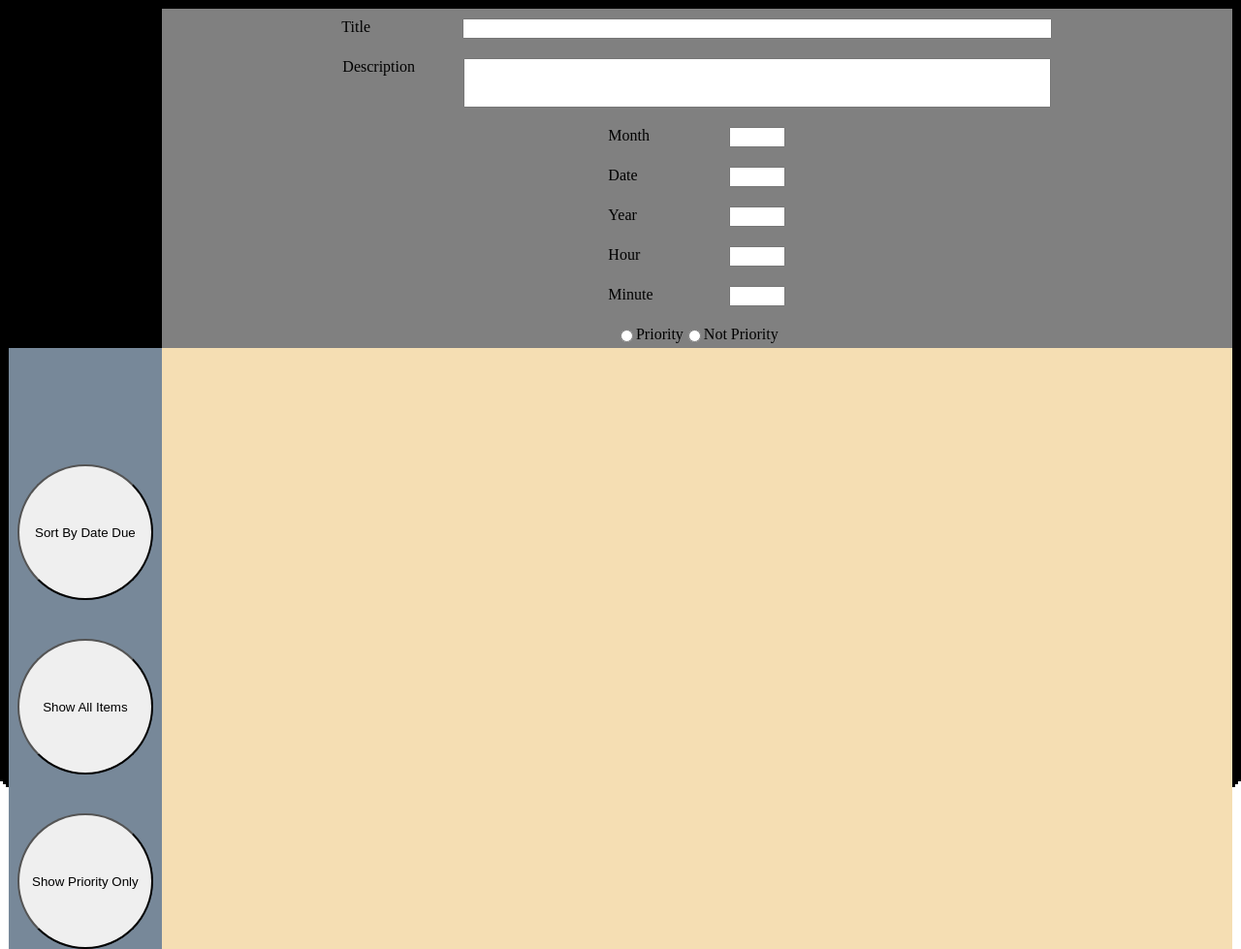
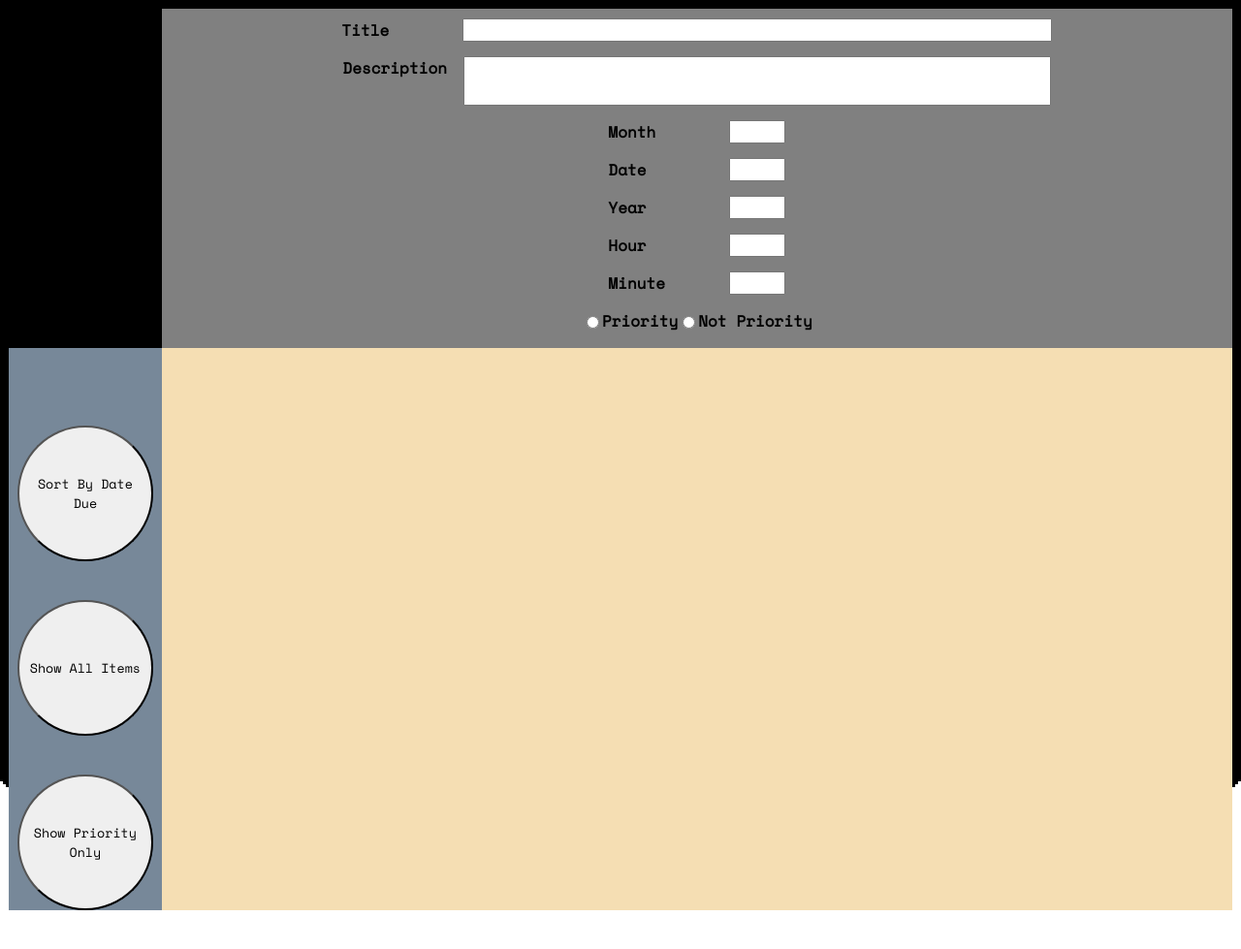
Before and after one commit to vano31/todolist, a website built with webpack: page dist/index.html in a window 1280 px wide. Shown: the whole page at 97% size. After the commit the page ends 939 px from the top, so only its background shows below. Built offline with nearby package versions, Linux system fonts and the light colour scheme.

Commit message:
Made changes to font and some button spacing

```diff
--- a/src/style.css
+++ b/src/style.css
@@ -1,3 +1,8 @@
+@import url('https://fonts.googleapis.com/css2?family=Space+Mono&display=swap');
+
+
+
+
 .wrapper, html, body {
 
 
@@ -5,7 +10,14 @@
     margin: 0;
     border-style: solid;
     border-color: black;
+    font-family: 'Space Mono', monospace;
 
+
+}
+
+button {
+
+    font-family: 'Space Mono', monospace;;
 
 }
 
@@ -65,7 +77,7 @@
 
 #listsectiondiv {
 
-    margin-top: 120px;
+    margin-top: 80px;
     display: flex;
     flex-direction: column;
     align-items: center;
@@ -180,7 +192,7 @@
 
     display: flex;
     flex-direction: column;
-    gap: 20px;
+    gap: 15px;
     grid-column: 2 / 3;
     align-items: center;
     margin-top: 10px;
@@ -191,6 +203,12 @@
     */
 
 
+
+}
+
+label {
+
+    font-weight: bold;
 
 }
 
```
Also changed, not shown: 1 other file.
